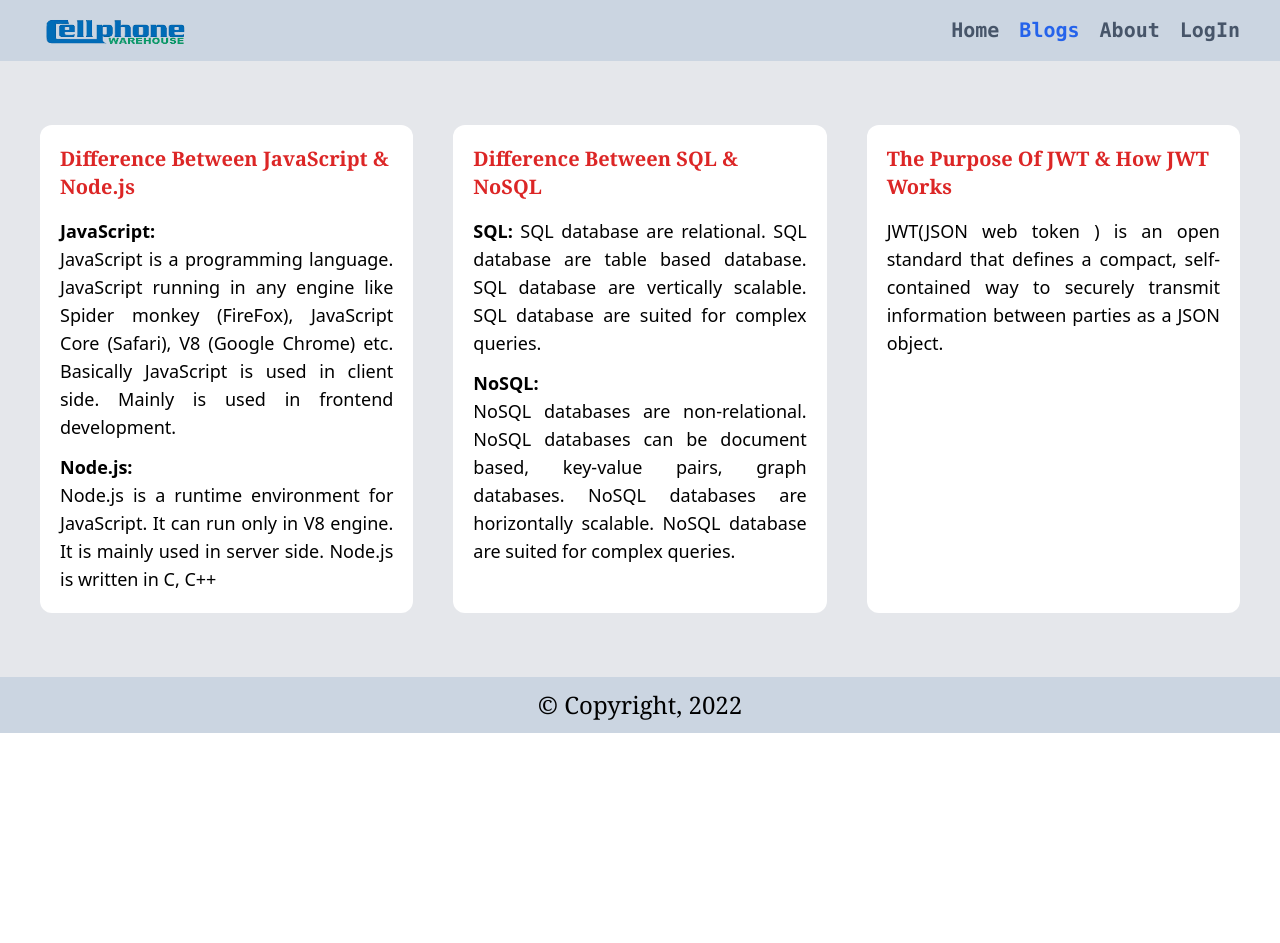
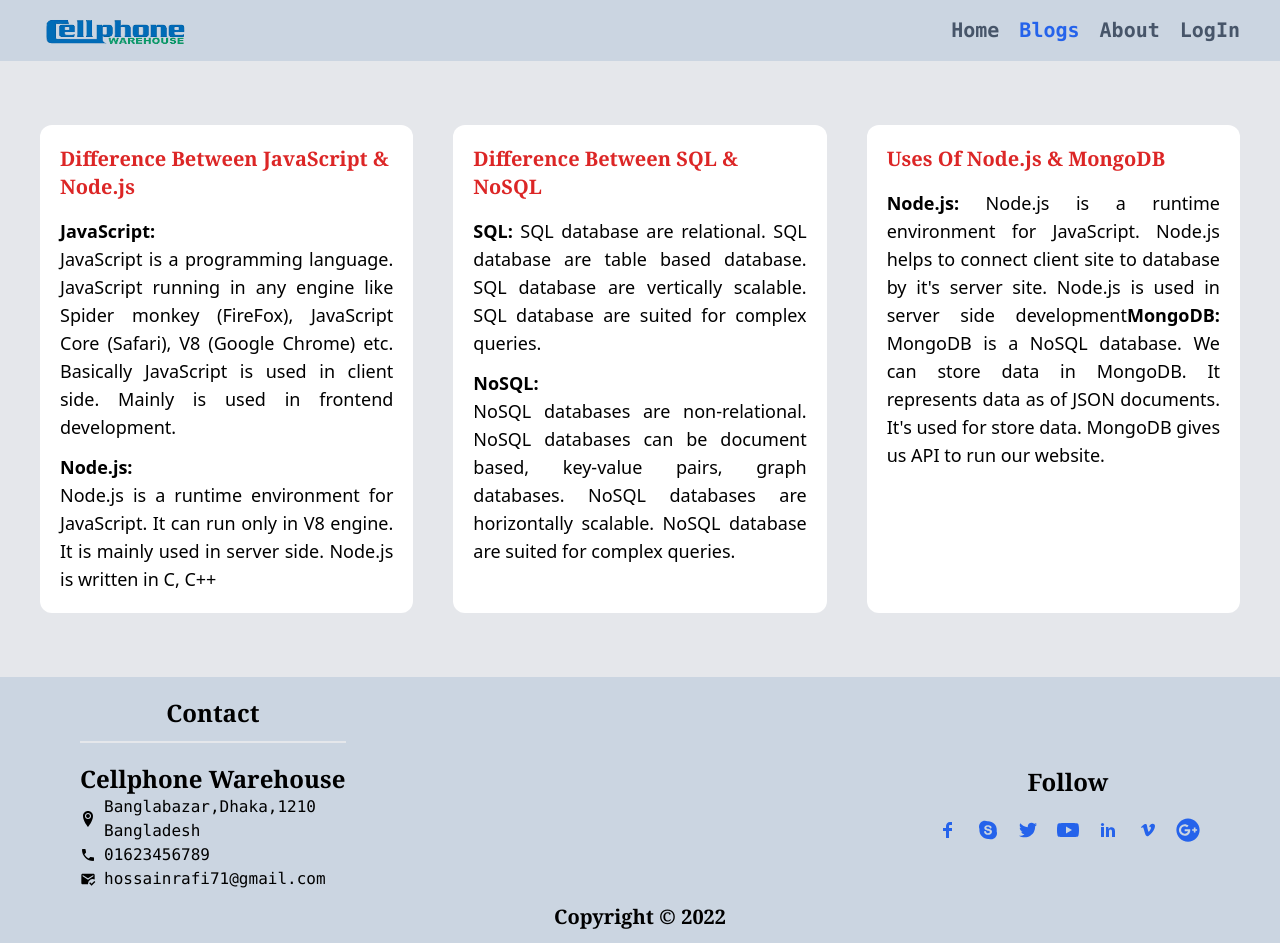
Before and after one commit to HossainRafi/warehouse-client, a React (Create React App) app: page /blogs in a window 1280 px wide. Before the commit the page ends 800 px from the top, so only its background shows below. Built offline with nearby package versions, Linux system fonts and the light colour scheme; no server answers.

Commit message:
Blogs added

```diff
--- a/package.json
+++ b/package.json
@@ -11,6 +11,7 @@
     "react-dom": "^18.1.0",
     "react-firebase-hooks": "^5.0.3",
     "react-hot-toast": "^2.2.0",
+    "react-icons": "^4.3.1",
     "react-router-dom": "^6.3.0",
     "react-scripts": "5.0.1",
     "react-slick": "^0.29.0",
--- a/src/components/AddItem/AddItem.js
+++ b/src/components/AddItem/AddItem.js
@@ -35,7 +35,7 @@ const AddItem = () => {
     <div className="bg-gray-200 py-10">
       <form
         onSubmit={handleForm}
-        className="rounded-2xl w-1/2 mx-auto py-5 bg-gray-400"
+        className="rounded-2xl md:w-1/2 mx-auto py-5 bg-gray-400"
       >
         <h1 className="flex justify-center text-4xl font-bold font-serif text-blue-700 pt-5 pb-5">
           Fill This Form
--- a/src/components/Blogs/Blogs.js
+++ b/src/components/Blogs/Blogs.js
@@ -40,12 +40,16 @@ const Blogs = () => {
 
         <div className="bg-white rounded-xl p-5">
           <h2 className="text-xl font-serif font-bold text-red-600 mb-4">
-            The Purpose Of JWT & How JWT Works
+            Uses Of Node.js & MongoDB
           </h2>
           <p className="text-lg text-justify">
-            JWT(JSON web token ) is an open standard that defines a compact,
-            self-contained way to securely transmit information between parties
-            as a JSON object.
+            <span className="text-lg font-bold">Node.js: </span>
+            Node.js is a runtime environment for JavaScript. Node.js helps to
+            connect client site to database by it's server site. Node.js is used
+            in server side development
+            <span className="text-lg font-bold">MongoDB: </span>
+            MongoDB is a NoSQL database. We can store data in MongoDB. It
+            represents data as of JSON documents. It's used for store data. MongoDB gives us API to run our website.
           </p>
         </div>
       </div>
--- a/src/components/Shared/Footer.js
+++ b/src/components/Shared/Footer.js
@@ -1,11 +1,80 @@
 import React from "react";
+import { FaGooglePlus } from "react-icons/fa";
+import { ImLocation2 } from "react-icons/im";
+import { MdLocalPhone, MdMarkEmailRead } from "react-icons/md";
+import {
+  TiSocialFacebook,
+  TiSocialLinkedin,
+  TiSocialSkype,
+  TiSocialTwitter, TiSocialVimeo, TiSocialYoutube
+} from "react-icons/ti";
 
 const Footer = () => {
   return (
     <div>
-      <div className="bg-slate-300 h-auto flex flex-col items-center justify-center">
-        <p className="text-2xl font-serif py-3">&#169; Copyright, 2022</p>
-      </div>
+        <div className="font-mono bg-slate-300 pt-5">
+          <div className="md:flex justify-between mx-20 items-center">
+            <div className="">
+              <h1 className="text-2xl font-semibold font-serif text-center border-b-2 pb-3">
+                Contact
+              </h1>
+              <p className="text-2xl font-bold font-serif text-center mt-5">
+                Cellphone Warehouse
+              </p>
+              <p className="flex items-center space-x-2">
+                <span>
+                  <ImLocation2 />
+                </span>
+                <span>
+                  Banglabazar,Dhaka,1210 <br /> Bangladesh
+                </span>
+              </p>
+              <p className="flex items-center space-x-2">
+                <span>
+                  <MdLocalPhone />
+                </span>
+                <span>01623456789</span>
+              </p>
+              <p className="flex items-center space-x-2">
+                <span>
+                  <MdMarkEmailRead />
+                </span>
+                <span>hossainrafi71@gmail.com</span>
+              </p>
+            </div>
+            <div className="mt-5">
+              <h1 className="text-center text-2xl font-serif font-bold mb-5">
+                Follow
+              </h1>
+              <div className="flex justify-center space-x-4 text-2xl text-blue-600">
+                <p>
+                  <TiSocialFacebook />
+                </p>
+                <p>
+                  <TiSocialSkype />
+                </p>
+                <p>
+                  <TiSocialTwitter />
+                </p>
+                <p>
+                  <TiSocialYoutube />
+                </p>
+                <p>
+                  <TiSocialLinkedin />
+                </p>
+                <p>
+                  <TiSocialVimeo />
+                </p>
+                <p>
+                  <FaGooglePlus />
+                </p>
+              </div>
+            </div>
+          </div>
+          <p className="text-center py-3 font-serif text-xl font-bold">
+            Copyright &#169; 2022
+          </p>
+        </div>
     </div>
   );
 };
```
Also changed, not shown: 1 other file (tests, documents, lock files or other folders).
